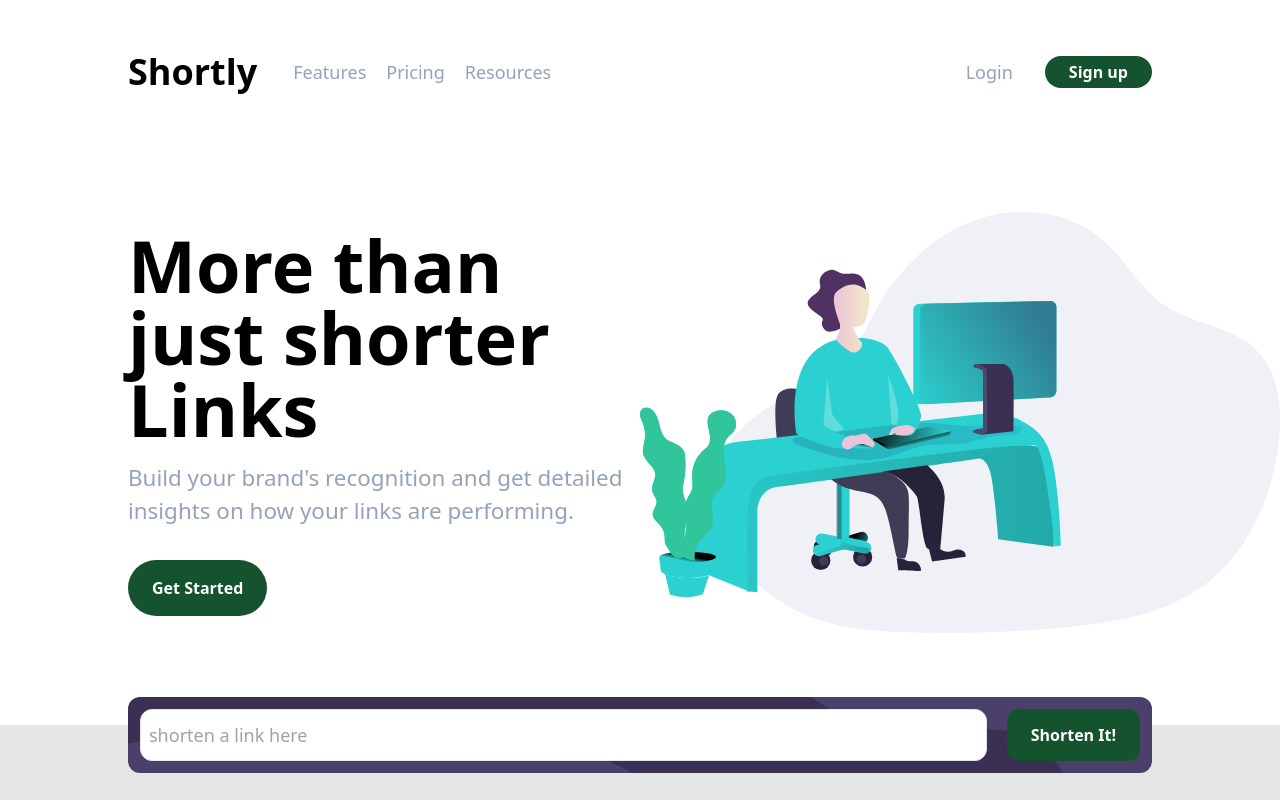
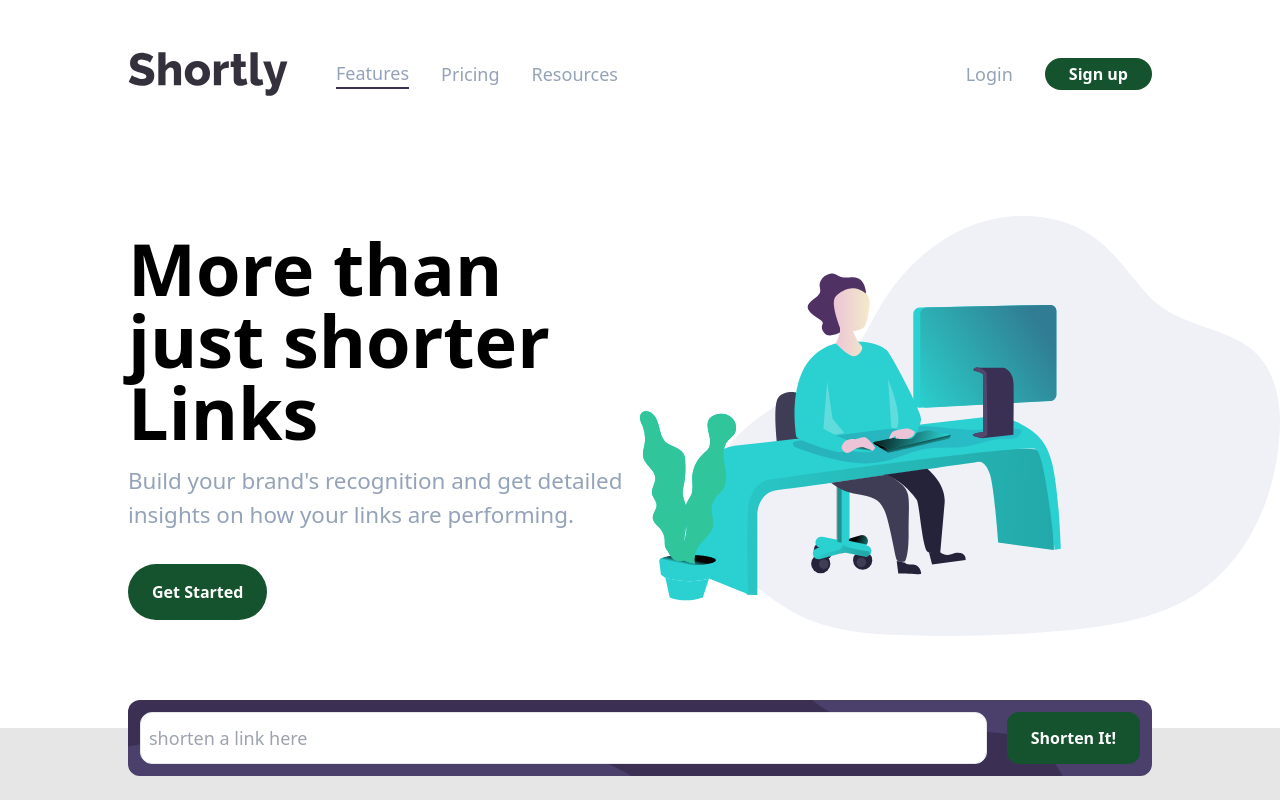
Before and after one commit to vivi-uch/Shortly, a React (Create React App) app: page / in a window 1280 px wide. Shown: the top 800 px of the page. Built offline with nearby package versions, Linux system fonts and the light colour scheme.

Commit message:
navigation

```diff
--- a/src/Button.jsx
+++ b/src/Button.jsx
@@ -1,7 +1,7 @@
 export default function Button({ name, styling }) {
   return (
     <div
-      className={`flex px-6 py-2 bg-green-900 text-white font-bold text-[14px] md:text-[16px] ${styling}`}
+      className={`flex px-6 py-2 bg-green-900 text-white hover:bg-green-500 justify-center  font-bold text-[14px] md:text-[16px] ${styling}`}
     >
       {name}
     </div>
--- a/src/Nav.jsx
+++ b/src/Nav.jsx
@@ -1,20 +1,93 @@
+import { useState } from "react";
 import Button from "./Button";
 
 export default function Nav() {
+  const [isOpen, setIsOpen] = useState(false);
+  const [active, setActive] = useState("features");
+
   return (
-    <div className="flex justify-between items-center py-2  md:my-6 px-4 md:px-32 text-xs md:text-[18px]">
-      <div className="flex items-center gap-5">
-        <h1 className="text-[2rem] md:text-4xl font-bold">Shortly</h1>
-        <div className="hidden text-slate-400 md:flex gap-5 ml-4">
-          <p>Features</p>
-          <p>Pricing</p>
-          <p>Resources</p>
+    <div className="flex items-center py-2 md:my-6 px-4 md:px-32 text-xs md:text-[18px]">
+      <img
+        src="images/logo.svg"
+        alt="logo"
+        className="mr-12 w-24 md:w-32 lg:w-40"
+      />
+
+      {/* {laptop view} */}
+      <div className="hidden md:flex justify-between flex-grow">
+        <div className="text-slate-400 gap-8 flex justify-center items-center text-lg">
+          <a
+            href="#features"
+            className={`${
+              active === "features" ? "border-b-2 border-Dark-Violet" : ""
+            } hover:text-gray-900`}
+            onClick={() => setActive("features")}
+          >
+            Features
+          </a>
+          <a
+            href="#pricing"
+            className={`${
+              active === "pricing" ? "border-b-2 border-Dark-Violet" : ""
+            } hover:text-gray-900`}
+            onClick={() => setActive("pricing")}
+          >
+            Pricing
+          </a>
+          <a
+            href="#resources"
+            className={`${
+              active === "resources" ? "border-b-2 border-Dark-Violet" : ""
+            } hover:text-gray-900`}
+            onClick={() => setActive("resources")}
+          >
+            Resources
+          </a>
+        </div>
+        <div className="flex items-center">
+          <p className="text-slate-400 mr-8 hover:text-gray-900">Login</p>
+          <Button name="Sign up" styling="rounded-[44px]" />
         </div>
       </div>
-      <div className="hidden md:flex items-center">
-        <p className="text-slate-400 mr-8">Login</p>
-        <Button name="Sign up" styling="rounded-[44px]" />
-      </div>
+
+      {/* {mobile view} */}
+      <button className="absolute right-4" onClick={() => setIsOpen(!isOpen)}>
+        <img
+          src="images/icon-menu.svg"
+          alt="menu-button"
+          className="lg:hidden h-6 w-8"
+        />
+      </button>
+
+      {isOpen && (
+        <div className="fixed inset-0 z-50">
+          <div className="absolute bg-purple-950  px-6 py-10 top-20 inset-6 rounded-md">
+            <button
+              onClick={() => setIsOpen(!isOpen)}
+              className="absolute top-2 right-[1.5rem]"
+            >
+              ❌
+            </button>
+
+            <nav className="flex flex-col gap-5 justify-center text-center text-lg text-white font-semibold">
+              <a href="#home" className="hover:text-gray-600 ">
+                Features
+              </a>
+              <a href="#new" className="hover:text-gray-600 ">
+                Pricing
+              </a>
+              <a href="#popular" className="hover:text-gray-600 ">
+                Resources
+              </a>
+              <hr className="bg-slate-500 opacity-25 my-0" />
+              <a href="#trending" className="hover:text-gray-600 ">
+                Login
+              </a>
+              <Button name="Sign up" styling="rounded-[44px]" />
+            </nav>
+          </div>
+        </div>
+      )}
     </div>
   );
 }
```
Also changed, not shown: public/images/icon-menu-close.svg (added), public/images/icon-menu.svg (added).
